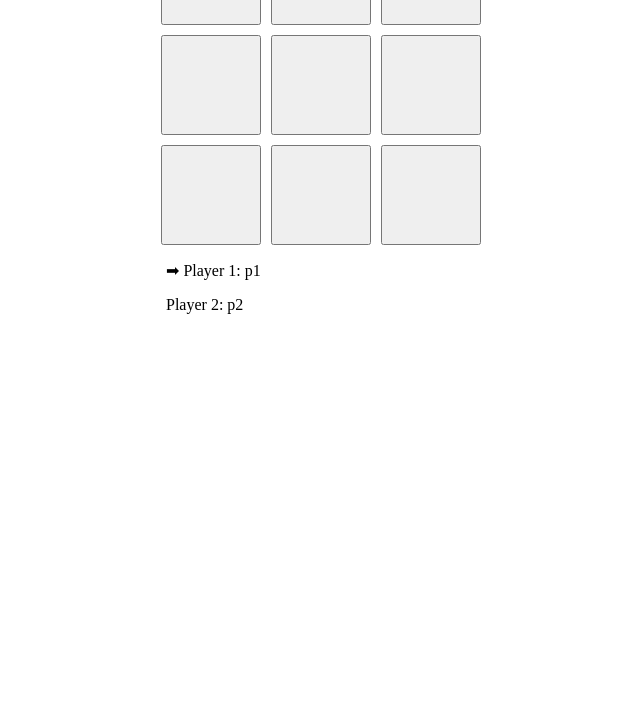
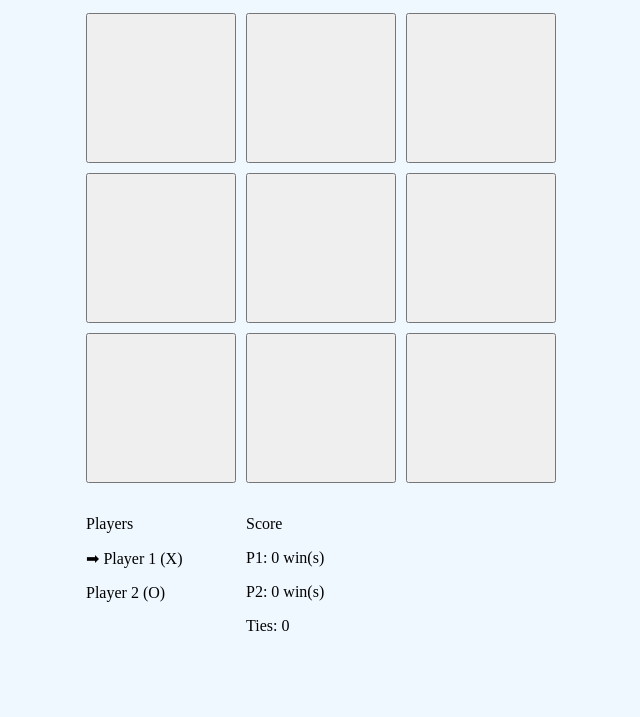
Before and after one commit to bugbat/odin-tictactoe, a plain HTML site: page index.html in a window 1280 px wide. Shown: the part 83-800 px from the top of the page, without its empty margins (319-959 px from the left). Drawn offline with Linux system fonts and the light colour scheme.

Commit message:
additional styling. add scoreboard

```diff
--- a/app.js
+++ b/app.js
@@ -1,8 +1,8 @@
 // game logic and state object
 function createGame() {
   const board = createGameboard();
-  const p1 = createPlayer('p1', 'X');
-  const p2 = createPlayer('p2', 'O');
+  const p1 = createPlayer('Player 1', 'X');
+  const p2 = createPlayer('Player 2', 'O');
 
   let active = true;
   const getStatus = () => active;
@@ -22,6 +22,10 @@ function createGame() {
   };
 
   let currentPlayer = p1;
+
+  let ties = 0;
+  const getTies = () => ties;
+  const addTie = () => ++ties;
 
   const getCurrentPlayer = () => currentPlayer;
   const swapCurrentPlayer = () => {
@@ -43,7 +47,7 @@ function createGame() {
     addWinner(winner);
   };
 
-  return { getWinner, setWinner, board, p1, p2, getStatus, swapStatus, getCurrentPlayer, swapCurrentPlayer, resetGame };
+  return { getTies, addTie, getWinner, setWinner, board, p1, p2, getStatus, swapStatus, getCurrentPlayer, swapCurrentPlayer, resetGame };
 }
 
 // game board
@@ -144,17 +148,19 @@ function gameRound(game, cell) {
   const board = game.board.getGameboard();
   const coord = convertInput(cell.getAttribute('data-coord'));
 
-  console.log('game turn initiated');
-
   if (checkFreeSpace(board, coord) && game.getStatus()) {
     game.board.updateGameboard(playerMarker, coord.row, coord.col); // update board
     cell.textContent = game.getCurrentPlayer().getMarker(); // update dom
   }
-  else {
-    console.log('invalid');
+  // prompts to start a new game if game is over and user tries to select board
+  else if (!game.getStatus()){
     if (confirm("Game over! Start a new round?")) {
       game.resetGame();
     };
+    return;
+  }
+  // do nothing if game is still active and use selects occupied space
+  else {
     return;
   }
 
@@ -162,6 +168,7 @@ function gameRound(game, cell) {
     if (checkForWinner(board) === 'tie') {
       game.swapStatus();
       game.setWinner('Tie');
+      game.addTie();
       addWinner(game.getWinner());
     }
     else {
@@ -173,8 +180,8 @@ function gameRound(game, cell) {
   }
   else {
     game.swapCurrentPlayer();
-    updatePlayerInfo();
   }
+  updatePlayerInfo()
 }
 
 // dom related functions
@@ -196,27 +203,40 @@ function resetDomBoard() {
 
 // updates player info panel with game elements
 function updatePlayerInfo() {
-  const div = document.querySelector("#playerinfo");
-  while(div.firstChild) {
-    div.removeChild(div.firstChild);
+  const info = document.querySelector("#playerinfo");
+  while(info.firstChild) {
+    info.removeChild(info.firstChild);
+  }
+
+  const score = document.querySelector("#score");
+  while(score.firstChild) {
+    score.removeChild(score.firstChild);
   }
 
   const player1 = document.createElement("p");
-  player1.textContent = "Player 1: " + myGame.p1.getName();
+  player1.textContent = myGame.p1.getName() + ' (' + myGame.p1.getMarker() + ')';
   const player2 = document.createElement("p");
-  player2.textContent = "Player 2: " + myGame.p2.getName();
+  player2.textContent = myGame.p2.getName() + ' (' + myGame.p2.getMarker() + ')';
   if (myGame.getCurrentPlayer() === myGame.p1) {
     player1.textContent = "➡ " + player1.textContent;
   }
   else {
       player2.textContent = "➡ " + player2.textContent;
     }
-  div.append(player1, player2);
+  info.append(player1, player2);
+
+  const player1score = document.createElement("p");
+  player1score.textContent = 'P1: ' + myGame.p1.getScore() + ' win(s)';
+  const player2score = document.createElement("p");
+  player2score.textContent = 'P2: ' + myGame.p2.getScore() + ' win(s)';
+  const ties = document.createElement("p");
+  ties.textContent = 'Ties: ' + myGame.getTies();
+  score.append(player1score, player2score, ties);
 }
 
 // add a winner to dom
 function addWinner(winner) {
-  const div = document.querySelector("#score");
+  const div = document.querySelector("#winner");
 
   while(div.firstChild) {
     div.removeChild(div.firstChild);
@@ -228,8 +248,13 @@ function addWinner(winner) {
 
   const winningPlayer = document.createElement("p");
   winningPlayer.textContent = "Winner: " + winner;
+  const restartBtn = document.createElement("button");
+  restartBtn.textContent = 'Start a new game';
+  restartBtn.addEventListener('click', function() {
+    myGame.resetGame()
+  });
 
-  div.append(winningPlayer);
+  div.append(winningPlayer, restartBtn);
 }
 
 // initiate game
--- a/index.html
+++ b/index.html
@@ -8,6 +8,7 @@
   <title>Odin Tic-Tac-Toe</title>
 </head>
 <body>
+  <div id="header"><h1>Odin Tic-Tac-Toe</h1></div>
   <div id="gameboard">
     <div class="row">
       <button class="cell" data-coord="00"></button>
@@ -26,11 +27,17 @@
     </div>
   </div>
   <div id="bottom">
-    <div id="playerinfo">
-
+    <div>
+      <p>Players</p>
+      <div id="playerinfo">
+      </div>
     </div>
-    <div id="score">
-
+    <div>
+      <p>Score</p>
+      <div id="score">
+      </div>
+    </div>
+    <div id="winner">
     </div>
   </div>
 </body>
--- a/styles.css
+++ b/styles.css
@@ -1,23 +1,50 @@
+html {
+  box-sizing: border-box;
+}
+
+*, *:before, *:after {
+box-sizing: inherit;
+}
+
+body {
+  padding: 0;
+  margin: 0;
+  background-color: aliceblue;
+}
+
 button.cell {
-  height: 100px;
-  font-size: 3em;
+  height: 150px;
+  font-size: 6rem;
+
+}
+button.cell:hover {
+
+}
+
+#header {
+  display: grid;
+justify-items: center;
+background-color: aliceblue;
 }
 
 #gameboard {
   display: grid;
   gap: 10px;
   justify-content: center;
+  padding: 1rem;
+  background-color: aliceblue;
 }
 
 .row {
   display: grid;
-  grid-template-columns: 100px 100px 100px;
+  grid-template-columns: 150px 150px 150px;
   gap: 10px;
 }
 
 #bottom {
   display: grid;
   justify-content: center;
-  grid-template-columns: 150px 150px;
-  gap: 10px
+  grid-template-columns: 150px 150px 150px;
+  gap: 10px;
+  background-color: aliceblue;
 }
```
